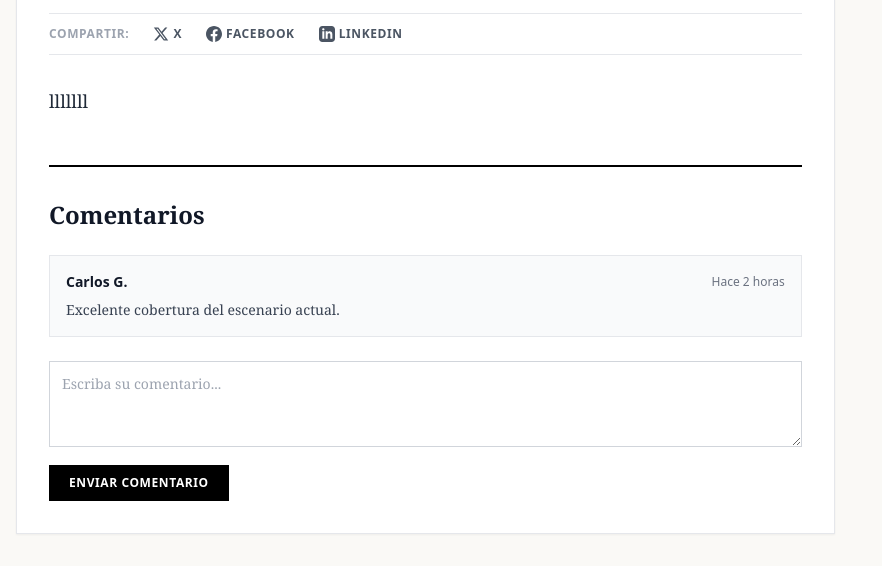
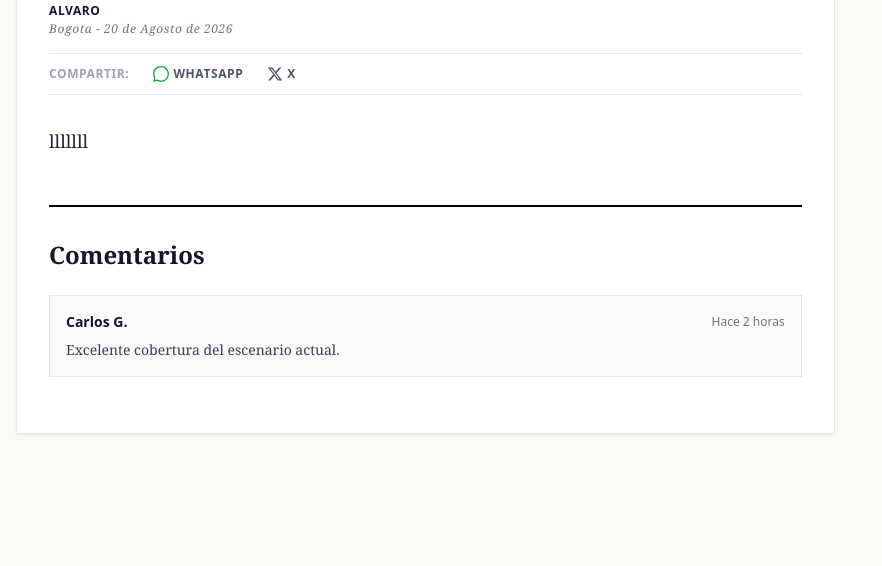
Before and after one commit to Alvarorfontana/ejes-politicos, a plain HTML site: page articulo.html in a window 1280 px wide. Shown: the part 1132-1698 px from the top of the page, without its empty margins (0-882 px from the left). After the commit the page ends 1598 px from the top, so only its background shows below. Drawn offline with nearby package versions, Linux system fonts and the light colour scheme.

Commit message:
Enhance articulo.html with Open Graph tags and banner
Added Open Graph meta tags for better sharing on social media and updated the layout with a 'Último Momento' banner.

```diff
--- a/articulo.html
+++ b/articulo.html
@@ -4,14 +4,20 @@
   <meta charset="UTF-8">
   <meta name="viewport" content="width=device-width, initial-scale=1.0">
   <title>Eje Político</title>
+
+  <!-- META ETIQUETAS OPEN GRAPH DINÁMICAS PARA WHATSAPP -->
+  <meta id="og-title" property="og:title" content="Eje Político">
+  <meta id="og-desc" property="og:description" content="Información y análisis en Eje Político.">
+  <meta id="og-img" property="og:image" content="">
+  <meta property="og:type" content="article">
+
   <script src="https://cdn.tailwindcss.com"></script>
 </head>
 <body class="bg-[#FAF9F6] text-gray-900 font-sans min-h-screen">
 
-  <!-- Cabecera -->
   <header class="border-b border-gray-300 bg-white sticky top-0 z-50">
     <div class="max-w-7xl mx-auto px-4 py-2 flex justify-between items-center border-b border-gray-200 text-[10px] text-gray-500 uppercase tracking-widest font-serif">
-      <span id="fecha-actual"></span>
+      <span id="fecha-actual">Jueves, 20 de Agosto de 2026</span>
       <span class="font-bold text-red-700">Edición América</span>
     </div>
     <div class="text-center py-5 border-b border-gray-200">
@@ -21,23 +27,22 @@
     </div>
   </header>
 
-  <!-- Contenido Principal -->
   <main class="max-w-7xl mx-auto px-4 py-8">
     <div class="grid grid-cols-1 lg:grid-cols-12 gap-10">
 
-      <!-- COLUMNA PRINCIPAL DE LA NOTA (8 de 12) -->
       <article class="lg:col-span-8 bg-white p-6 md:p-8 border border-gray-200 shadow-sm">
 
-        <!-- 1. Volanta -->
+        <!-- Cartel de "ÚLTIMO MOMENTO" con asterisco giratorio -->
+        <div class="inline-flex items-center gap-2 bg-red-700 text-white px-3 py-1 text-xs font-bold uppercase tracking-wider mb-4">
+          <span class="text-base font-extrabold leading-none animate-spin">*</span>
+          <span>Último Momento</span>
+          <span class="w-2 h-2 rounded-full bg-white animate-ping ml-1"></span>
+        </div>
+
         <span id="nota-volanta" class="text-red-700 font-bold text-xs uppercase tracking-widest block mb-2"></span>
-
-        <!-- 2. Título en letras grandes -->
         <h1 id="nota-titulo" class="font-serif text-4xl md:text-6xl font-bold text-gray-900 leading-tight mb-4"></h1>
-
-        <!-- 3. Bajada de 3 oraciones -->
         <p id="nota-bajada" class="text-lg md:text-xl text-gray-600 font-serif leading-relaxed mb-6 border-b border-gray-200 pb-6"></p>
 
-        <!-- 4. Foto rectangular con epígrafe -->
         <div class="mb-6">
           <div class="relative aspect-[16/9] w-full overflow-hidden bg-gray-100 mb-2">
             <img id="nota-imagen" src="" alt="" class="w-full h-full object-cover">
@@ -45,42 +50,30 @@
           <figcaption id="nota-epigrafe" class="text-xs text-gray-500 font-serif italic border-l-2 border-red-700 pl-3 py-1"></figcaption>
         </div>
 
-        <!-- 5. Autor en MAYÚSCULAS + Lugar y Fecha abajo -->
         <div class="mb-4 text-xs tracking-wider">
           <p id="nota-autor" class="font-bold text-gray-900 uppercase"></p>
           <p id="nota-lugar-fecha" class="text-gray-500 font-serif italic mt-0.5"></p>
         </div>
 
-        <!-- 6. Enlaces con logos para Redes Sociales -->
+        <!-- Botones de Redes y Compartir por WhatsApp -->
         <div class="flex items-center space-x-6 border-y border-gray-200 py-3 mb-8 text-xs font-bold text-gray-600 uppercase tracking-wider">
           <span class="text-gray-400">Compartir:</span>
+          <a id="share-whatsapp" href="#" target="_blank" class="hover:text-green-600 flex items-center gap-1">
+            <svg class="w-4 h-4 fill-current text-green-600" viewBox="0 0 24 24"><path d="M.057 24l1.687-6.163c-1.041-1.804-1.588-3.849-1.587-5.946.003-6.556 5.338-11.891 11.893-11.891 3.181.001 6.167 1.24 8.413 3.488 2.245 2.248 3.481 5.236 3.48 8.414-.003 6.557-5.338 11.892-11.893 11.892-1.99-.001-3.951-.5-5.688-1.448l-6.305 1.654zm6.597-3.807c1.676.995 3.276 1.591 5.392 1.592 5.448 0 9.886-4.434 9.889-9.885.002-5.462-4.415-9.89-9.881-9.892-5.452 0-9.887 4.434-9.889 9.884-.001 2.225.651 3.891 1.746 5.634l-.999 3.648 3.742-.981z"/></svg> WhatsApp
+          </a>
           <a href="#" class="hover:text-black flex items-center gap-1">
             <svg class="w-4 h-4" fill="currentColor" viewBox="0 0 24 24"><path d="M18.244 2.25h3.308l-7.227 8.26 8.502 11.24H16.17l-5.214-6.817L4.99 21.75H1.68l7.73-8.835L1.254 2.25H8.08l4.713 6.231zm-1.161 17.52h1.833L7.084 4.126H5.117z"/></svg> X
           </a>
-          <a href="#" class="hover:text-blue-600 flex items-center gap-1">
-            <svg class="w-4 h-4" fill="currentColor" viewBox="0 0 24 24"><path d="M24 12.073c0-6.627-5.373-12-12-12s-12 5.373-12 12c0 5.99 4.388 10.954 10.125 11.854v-8.385H7.078v-3.47h3.047V9.43c0-3.007 1.792-4.669 4.533-4.669 1.312 0 2.686.235 2.686.235v2.953H15.83c-1.491 0-1.956.925-1.956 1.874v2.25h3.328l-.532 3.47h-2.796v8.385C19.612 23.027 24 18.062 24 12.073z"/></svg> Facebook
-          </a>
-          <a href="#" class="hover:text-blue-800 flex items-center gap-1">
-            <svg class="w-4 h-4" fill="currentColor" viewBox="0 0 24 24"><path d="M19 0h-14c-2.761 0-5 2.239-5 5v14c0 2.761 2.239 5 5 5h14c2.762 0 5-2.239 5-5v-14c0-2.761-2.238-5-5-5zm-11 19h-3v-11h3v11zm-1.5-12.268c-.966 0-1.75-.79-1.75-1.764s.784-1.764 1.75-1.764 1.75.79 1.75 1.764-.783 1.764-1.75 1.764zm13.5 12.268h-3v-5.604c0-3.368-4-3.113-4 0v5.604h-3v-11h3v1.765c1.396-2.586 7-2.777 7 2.476v6.759z"/></svg> LinkedIn
-          </a>
         </div>
 
-        <!-- Cuerpo del Artículo -->
         <div id="nota-contenido" class="prose max-w-none text-gray-800 font-serif text-lg leading-relaxed space-y-6"></div>
 
-        <!-- 7. Panel de Comentarios -->
         <section class="mt-12 pt-8 border-t-2 border-black">
           <h3 class="font-serif text-2xl font-bold mb-6">Comentarios</h3>
           <div id="comentarios-list" class="space-y-4 mb-6"></div>
-
-          <form class="space-y-3" onsubmit="event.preventDefault();">
-            <textarea rows="3" placeholder="Escriba su comentario..." class="w-full p-3 text-sm border border-gray-300 focus:outline-none focus:border-black font-serif"></textarea>
-            <button type="submit" class="bg-black text-white text-xs uppercase tracking-wider font-semibold px-5 py-2.5 hover:bg-gray-800">Enviar comentario</button>
-          </form>
         </section>
       </article>
 
-      <!-- COLUMNA DERECHA: NOTAS NUEVAS (4 de 12) -->
       <aside class="lg:col-span-4 space-y-6">
         <div class="bg-white p-5 border border-gray-200 shadow-sm sticky top-24">
           <h3 class="font-serif text-lg font-bold text-gray-900 border-b-2 border-red-700 pb-2 mb-4 uppercase tracking-wide flex justify-between items-center">
@@ -111,7 +104,14 @@
         document.getElementById('fecha-actual').innerText = art.fecha;
         document.getElementById('nota-contenido').innerHTML = art.contenido;
 
-        // Cargar lista de comentarios
+        // Configurar tarjeta para compartir por WhatsApp
+        document.getElementById('og-title').setAttribute('content', art.titulo);
+        document.getElementById('og-desc').setAttribute('content', art.bajada);
+        document.getElementById('og-img').setAttribute('content', art.imagen);
+        document.getElementById('share-whatsapp').href = `https://api.whatsapp.com/send?text=${encodeURIComponent(art.titulo + ' ' + window.location.href)}`;
+
+        // Cargar comentarios
+        if (art.comentarios) {
           document.getElementById('comentarios-list').innerHTML = art.comentarios.map(c => `
             <div class="bg-gray-50 p-4 border border-gray-200">
               <div class="flex justify-between items-center mb-2">
@@ -121,14 +121,17 @@
               <p class="text-sm text-gray-700 font-serif">${c.texto}</p>
             </div>
           `).join('');
+        }
 
-        // Cargar columna derecha con Notas Nuevas
+        // Cargar relacionadas
+        if (art.relacionadas) {
           document.getElementById('relacionadas-list').innerHTML = art.relacionadas.map(r => `
             <a href="articulo.html" class="block py-3 group">
               <span class="text-[10px] font-bold text-red-700 uppercase tracking-widest block mb-1">${r.categoria}</span>
               <h4 class="font-serif text-sm font-bold text-gray-900 group-hover:text-red-700 leading-snug">${r.titulo}</h4>
             </a>
           `).join('');
+        }
       });
   </script>
 </body>
```
Lines whose indentation alone changed are shown as unchanged.
